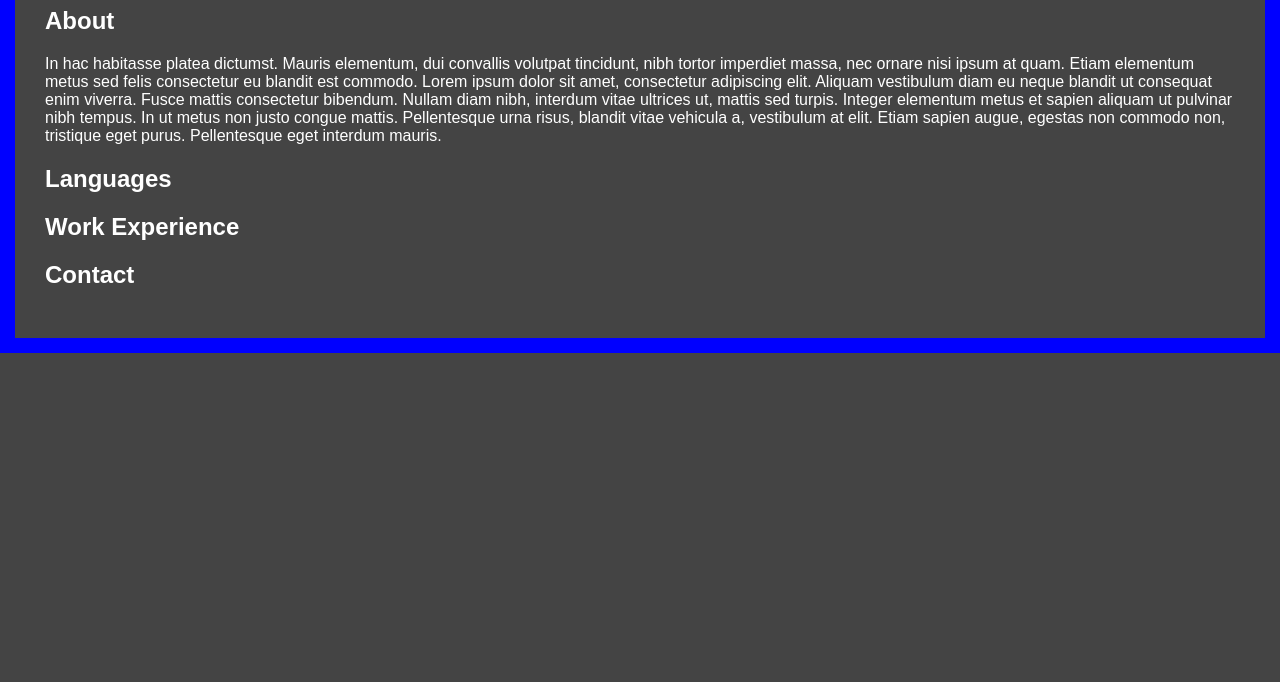
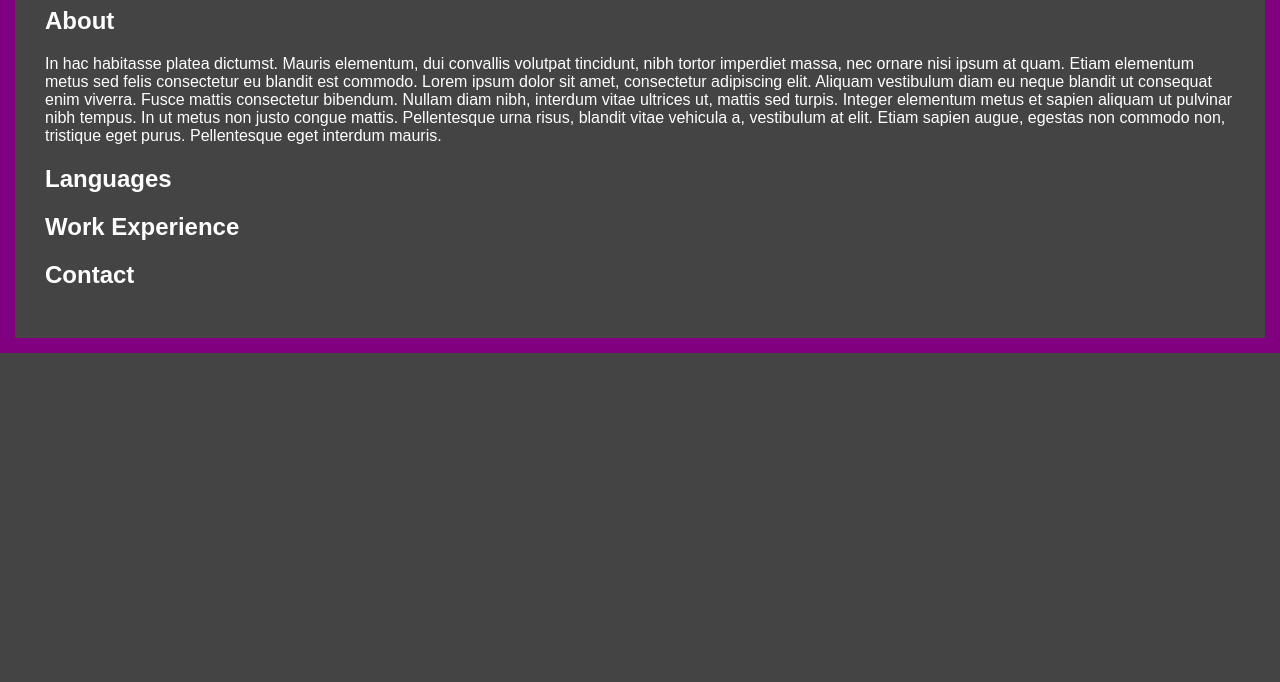
Before and after one commit to Gusmarmitt/resume, a plain HTML site: page index.html in a window 1280 px wide. Shown: the part 118-800 px from the top of the page. Drawn offline with Linux system fonts and the light colour scheme.

```diff
--- a/style.css
+++ b/style.css
@@ -1,5 +1,5 @@
 body {
-  border: 15px solid blue;
+  border: 15px solid purple;
   margin: 0;
   padding: 30px;
   background: #444;
```
